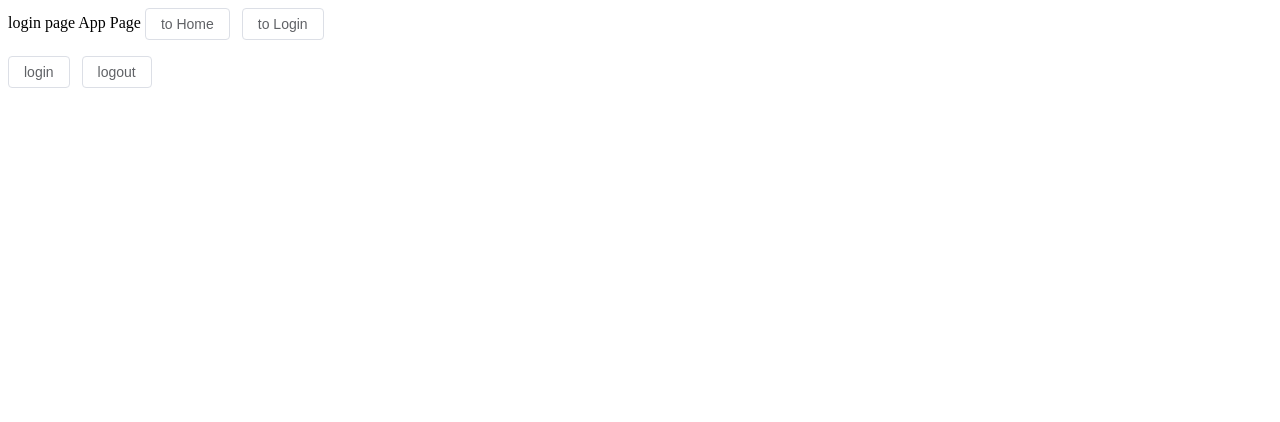
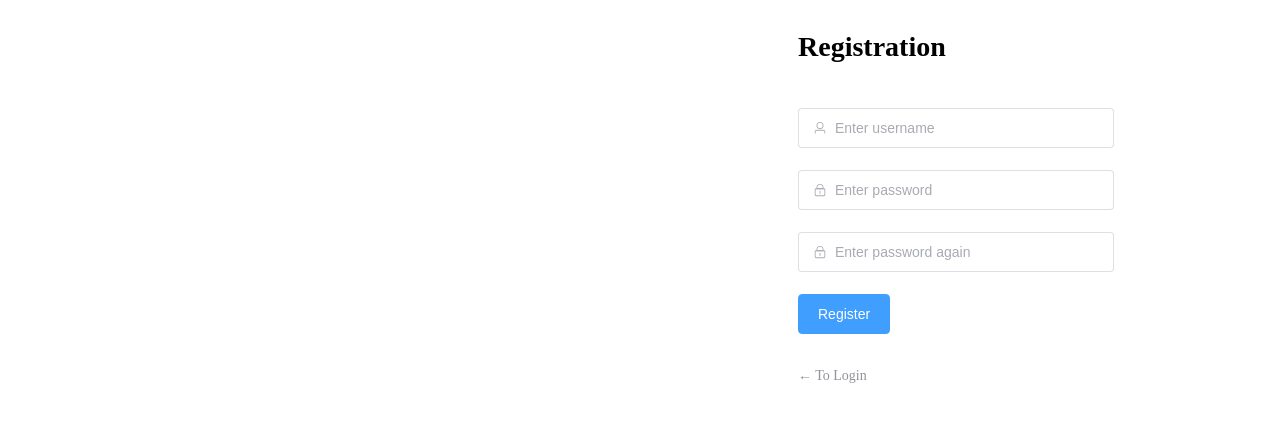
Before and after one commit to zihao-xia/vue3-project-big-event, a Vue app: page /login in a window 1280 px wide. Shown: the top 422 px of the page. Built offline with nearby package versions, Linux system fonts and the light colour scheme.

Commit message:
feat: add login page

```diff
--- a/package.json
+++ b/package.json
@@ -12,6 +12,7 @@
     "lint-staged": "lint-staged"
   },
   "dependencies": {
+    "@element-plus/icons-vue": "^2.1.0",
     "axios": "^1.5.1",
     "element-plus": "^2.4.0",
     "pinia": "^2.1.6",
--- a/src/App.vue
+++ b/src/App.vue
@@ -1,27 +1,8 @@
-<script setup>
-import { useRouter } from 'vue-router'
-import { useUserStore } from '@/stores'
-
-const router = useRouter() // 路由对象
-// const route = useRoute() // 路由参数
-
-const goLogin = () => {
-  router.push('/login')
-}
-
-const userStore = useUserStore()
-</script>
+<script setup></script>
 
 <template>
   <div>
     <router-view></router-view>
-    App Page
-    <el-button @click="$router.push('/')">to Home</el-button>
-    <el-button @click="goLogin">to Login</el-button>
-
-    <p>{{ userStore.token }}</p>
-    <el-button @click="userStore.setToken('adasdaasd')">login</el-button>
-    <el-button @click="userStore.removeToken()">logout</el-button>
   </div>
 </template>
 
--- /dev/null
+++ b/src/api/user.js
@@ -0,0 +1,7 @@
+import request from '@/utils/request'
+
+export const userRegisterService = ({ username, password, repassword }) =>
+  request.post('/api/reg', { username, password, repassword })
+
+export const userLoginService = ({ username, password }) =>
+  request.post('/api/login', { username, password })
--- a/src/views/login/LoginPage.vue
+++ b/src/views/login/LoginPage.vue
@@ -1 +1,177 @@
-<template>login page</template>
+<script setup>
+import { userRegisterService, userLoginService } from '@/api/user.js'
+import { User, Lock } from '@element-plus/icons-vue'
+import { ref, watch } from 'vue'
+import { useUserStore } from '@/stores'
+import { useRouter } from 'vue-router'
+
+const isRegister = ref(true)
+const form = ref()
+const formModel = ref({
+  username: '',
+  password: '',
+  repassword: ''
+})
+const rules = {
+  username: [
+    { required: true, message: 'Please enter username', trigger: 'blur' },
+    {
+      min: 5,
+      max: 10,
+      message: 'Username should be 5-10 characters',
+      trigger: 'blur'
+    }
+  ],
+  password: [
+    { required: true, message: 'Please enter password', trigger: 'blur' },
+    {
+      pattern: /^\S{6,15}$/,
+      message: 'Password should be 6-15 non-blank characters',
+      trigger: 'blur'
+    }
+  ],
+  repassword: [
+    { required: true, message: 'Please enter password', trigger: 'blur' },
+    {
+      pattern: /^\S{6,15}$/,
+      message: 'Password should be 6-15 non-blank characters',
+      trigger: 'blur'
+    },
+    {
+      validator: (rule, value, callback) => {
+        if (value !== formModel.value.password) {
+          callback(new Error('The entered passwords are inconsistent'))
+        } else {
+          callback()
+        }
+      },
+      trigger: 'blur'
+    }
+  ]
+}
+
+const register = async () => {
+  await form.value.validate()
+  await userRegisterService(formModel.value)
+  ElMessage.success('Register Successful')
+  isRegister.value = false
+}
+
+const userStore = useUserStore()
+const router = useRouter()
+
+const login = async () => {
+  await form.value.validate()
+  const res = await userLoginService(formModel.value)
+  userStore.setToken(res.data.token)
+  ElMessage.success('Login Successful')
+  router.push('/')
+}
+
+watch(isRegister, () => {
+  formModel.value = {
+    username: '',
+    password: '',
+    repassword: ''
+  }
+})
+</script>
+
+<template>
+  <el-row class="login-page">
+    <el-col :span="12" class="bg"></el-col>
+    <el-col :span="6" :offset="3" class="form">
+      <el-form
+        :model="formModel"
+        :rules="rules"
+        ref="form"
+        size="large"
+        autocomplete="off"
+        v-if="isRegister"
+      >
+        <el-form-item>
+          <h1>Registration</h1>
+        </el-form-item>
+        <el-form-item prop="username">
+          <el-input
+            v-model="formModel.username"
+            :prefix-icon="User"
+            placeholder="Enter username"
+          ></el-input>
+        </el-form-item>
+        <el-form-item prop="password">
+          <el-input
+            v-model="formModel.password"
+            :prefix-icon="Lock"
+            type="password"
+            placeholder="Enter password"
+          ></el-input>
+        </el-form-item>
+        <el-form-item prop="repassword">
+          <el-input
+            v-model="formModel.repassword"
+            :prefix-icon="Lock"
+            type="password"
+            placeholder="Enter password again"
+          ></el-input>
+        </el-form-item>
+        <el-form-item prop="repassword">
+          <el-button @click="register" class="button" type="primary">
+            Register
+          </el-button>
+        </el-form-item>
+        <el-form-item class="flex">
+          <el-link type="info" :underline="false" @click="isRegister = false">
+            ← To Login
+          </el-link>
+        </el-form-item>
+      </el-form>
+
+      <el-form
+        :model="formModel"
+        :rules="rules"
+        ref="form"
+        size="large"
+        autocomplete="off"
+        v-else
+      >
+        <el-form-item>
+          <h1>Login</h1>
+        </el-form-item>
+        <el-form-item prop="username">
+          <el-input
+            v-model="formModel.username"
+            :prefix-icon="User"
+            placeholder="Enter username"
+          ></el-input>
+        </el-form-item>
+        <el-form-item prop="password">
+          <el-input
+            v-model="formModel.password"
+            :prefix-icon="Lock"
+            type="password"
+            placeholder="Enter password"
+          ></el-input>
+        </el-form-item>
+        <el-form-item class="flex">
+          <div class="flex">
+            <el-checkbox>Remember me</el-checkbox>
+            <el-link type="primary" :underline="false">
+              Forgot password?
+            </el-link>
+          </div>
+        </el-form-item>
+        <el-form-item>
+          <el-button @click="login" class="button" type="primary"
+            >Login</el-button
+          >
+        </el-form-item>
+        <el-form-item class="flex">
+          <el-link type="info" :underline="false" @click="isRegister = true">
+            To Registration →
+          </el-link>
+        </el-form-item>
+      </el-form>
+    </el-col>
+  </el-row>
+</template>
```
Also changed, not shown: .eslintrc.cjs, 1 other file (tests, documents, lock files or other folders).
